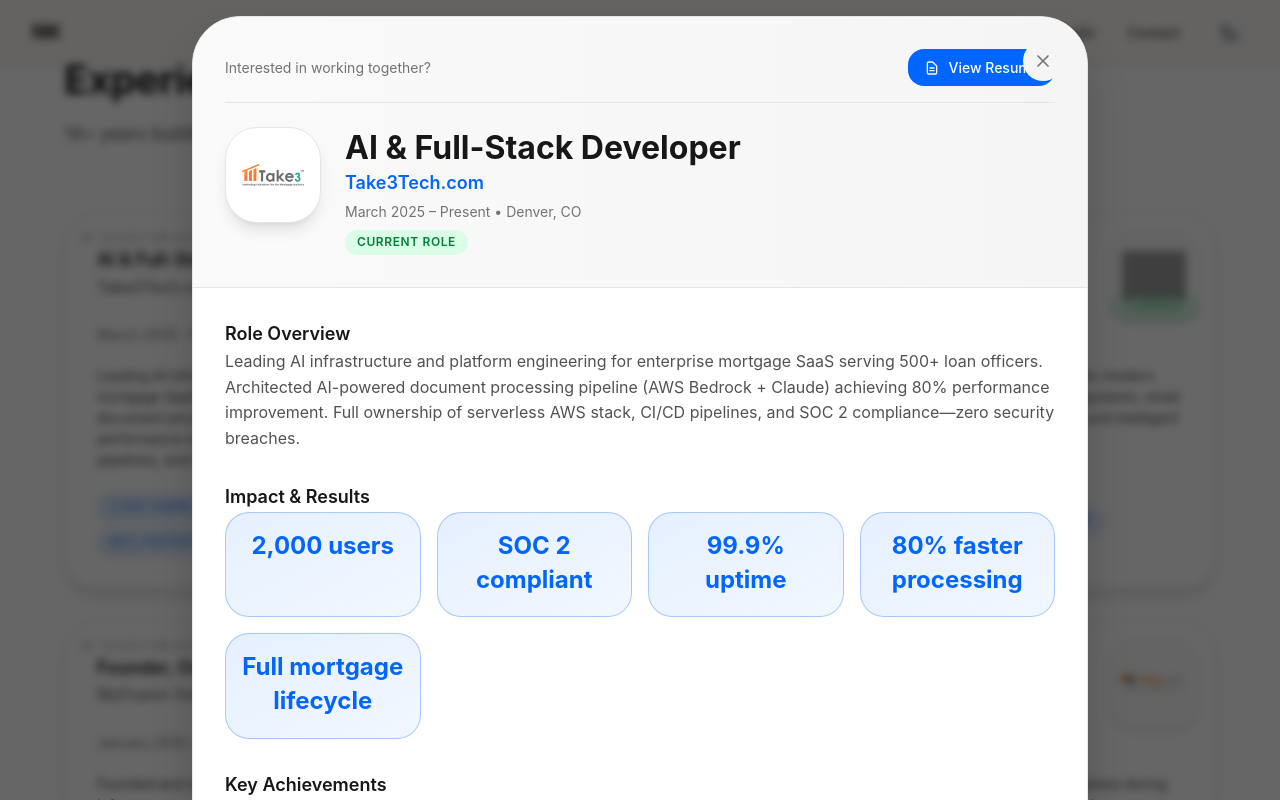
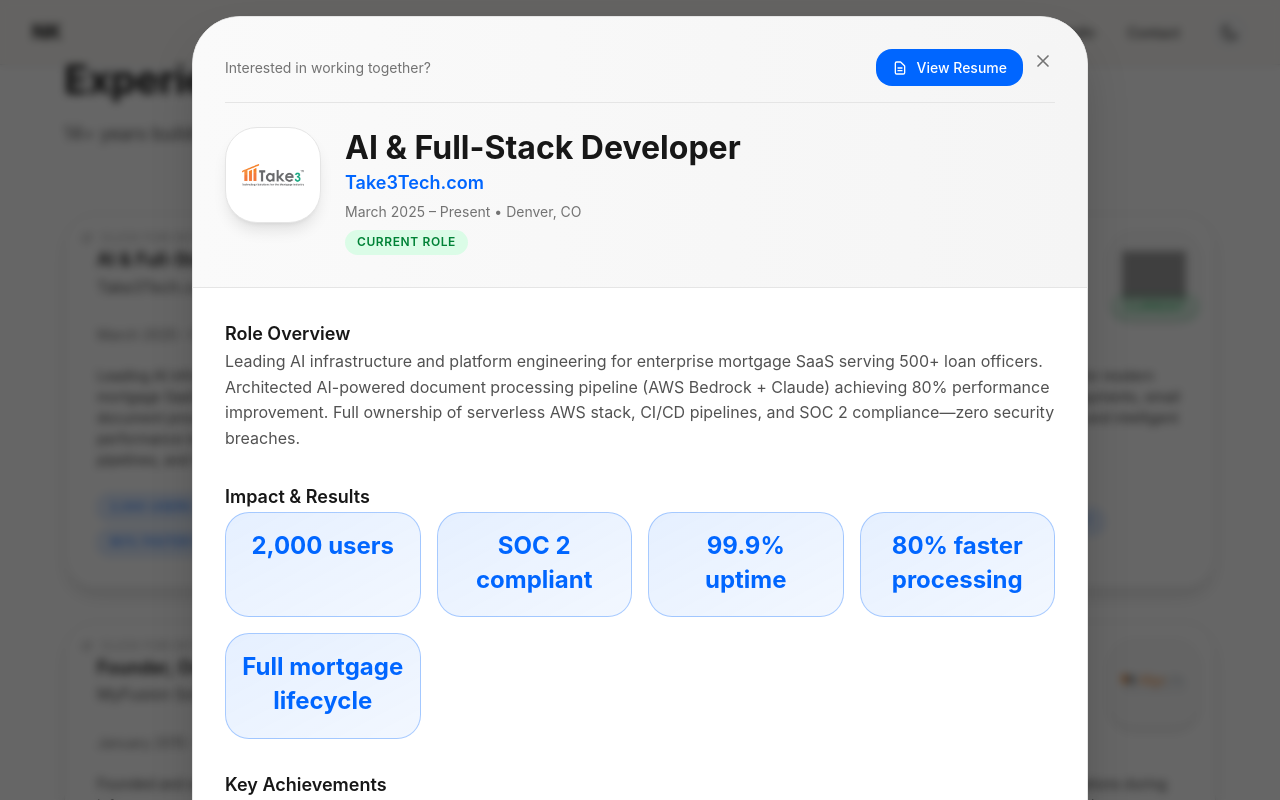
Before and after one commit to nkulavic/nickkulavic.ai, a Next.js app: page / in a window 1280 px wide. Both pictures are taken after a click on the element 344 px from the left and 4306 px from the top of the page. Shown: the part 3906-4706 px from the top of the page. Built offline with nearby package versions, Linux system fonts and the light colour scheme; grey boxes are pictures that could not be loaded.

Commit message:
Fix View Resume button overlapping close button in CompanyModal

```diff
--- a/src/app/components/CompanyModal.tsx
+++ b/src/app/components/CompanyModal.tsx
@@ -51,7 +51,7 @@
                 {/* Header with Logo */}
                 <div className="bg-gradient-to-r from-gray-50 to-gray-100 p-8 border-b border-gray-200">
                   {/* Top CTA Bar - visible immediately on mobile */}
-                  <div className="flex items-center justify-between mb-6 pb-4 border-b border-gray-200">
+                  <div className="flex items-center justify-between mb-6 pb-4 border-b border-gray-200 pr-8">
                     <span className="text-body-sm text-gray-500">Interested in working together?</span>
                     <motion.a
                       href="/resume"
```
